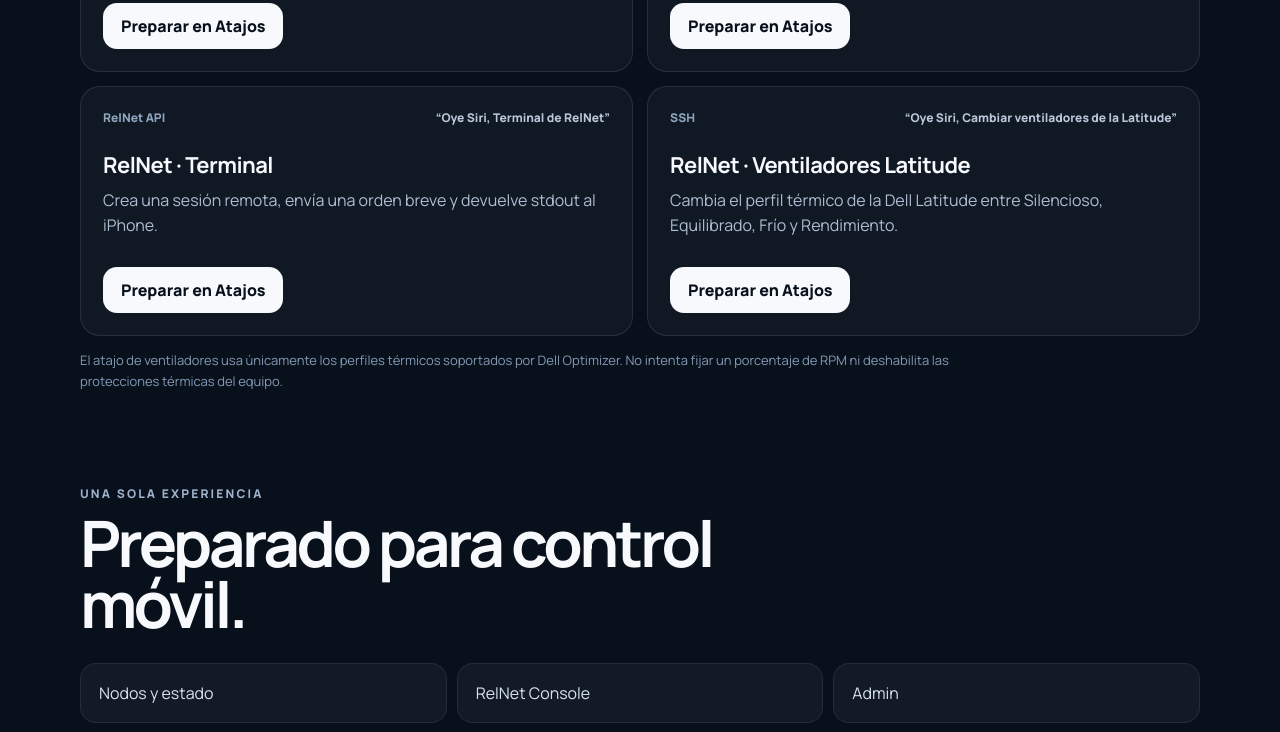
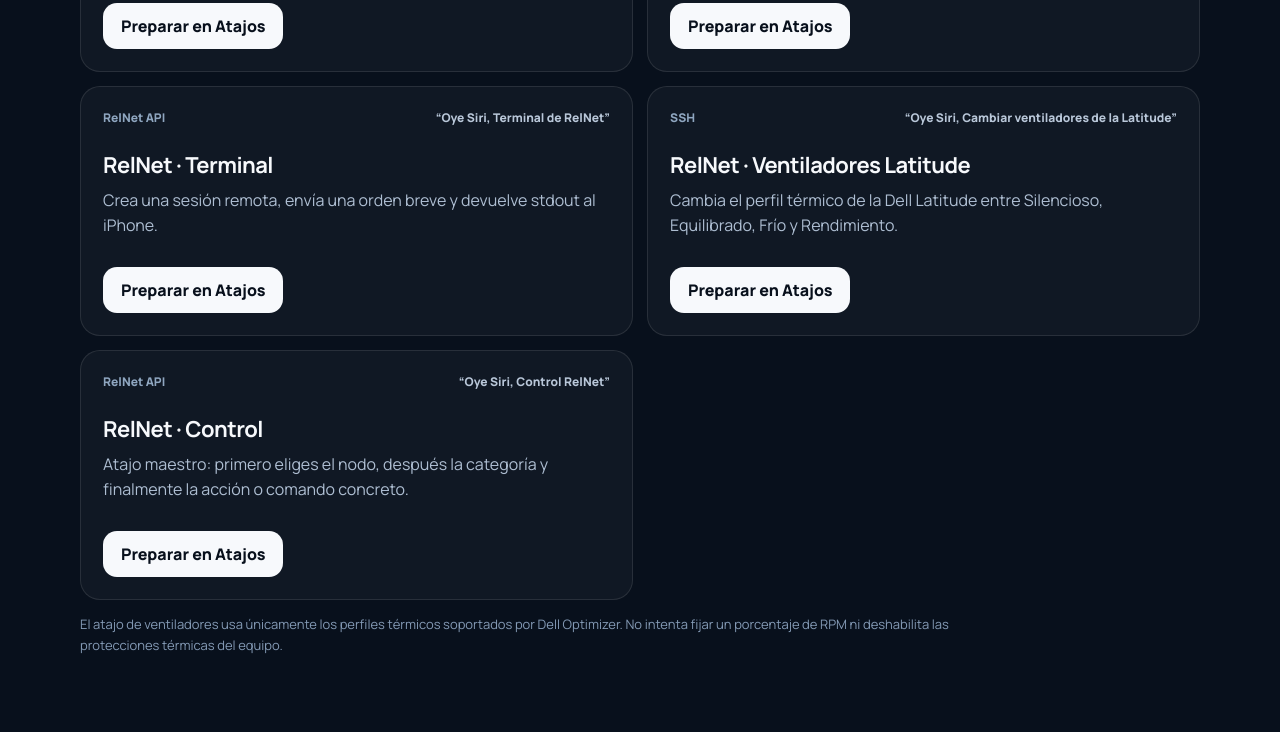
Before and after one commit to ricardomartinez-xcode/Landing, a Next.js app: page /install in a window 1280 px wide. Shown: the part 2079-2811 px from the top of the page. Built offline with nearby package versions, Linux system fonts and the light colour scheme.

Commit message:
feat: add master RelNet control shortcut

```diff
--- a/app/install/InstallExperience.tsx
+++ b/app/install/InstallExperience.tsx
@@ -25,6 +25,7 @@ const shortcutImportUrls: Record<string, string | undefined> = {
   continue: process.env.NEXT_PUBLIC_SHORTCUT_RELNET_CONTINUE,
   terminal: process.env.NEXT_PUBLIC_SHORTCUT_RELNET_TERMINAL,
   fans: process.env.NEXT_PUBLIC_SHORTCUT_RELNET_FANS,
+  control: process.env.NEXT_PUBLIC_SHORTCUT_RELNET_CONTROL,
 };
 
 const SHORTCUTS: ShortcutItem[] = [
@@ -81,6 +82,15 @@ const SHORTCUTS: ShortcutItem[] = [
     siri: 'Cambiar ventiladores de la Latitude',
     importUrl: shortcutImportUrls.fans,
     recipe: `RelNet · Ventiladores Latitude\nUsar la acción “Ejecutar script por SSH” contra la Latitude.\nHost actual: 100.102.231.18, puerto 2222.\nMenú:\n• Silencioso -> Quiet\n• Equilibrado -> Optimized\n• Frío -> Cool\n• Rendimiento -> Ultra\nComando: & 'C:\\Program Files\\Dell\\DellOptimizer\\do-cli.exe' /configure -name=SystemPowerConfiguration.ThermalMode -value=[PERFIL]\nDespués consultar: do-cli.exe /get -name=SystemPowerConfiguration.ThermalMode y mostrar el resultado.`,
+  },
+  {
+    id: 'control',
+    name: 'RelNet · Control',
+    description: 'Atajo maestro: primero eliges el nodo, después la categoría y finalmente la acción o comando concreto.',
+    transport: 'RelNet API',
+    siri: 'Control RelNet',
+    importUrl: shortcutImportUrls.control,
+    recipe: `RelNet · Control\n1. POST /v1/relnet/query con operation=nodes.\n2. Filtrar nodos activos y mostrar “Elegir de la lista”.\n3. Según capabilities del nodo, mostrar categorías disponibles: Sistema, Métricas, Servicios, Navegador, Escritorio, Archivos/RelDrop, Terminal y Energía/Térmico.\n4. Mostrar un segundo menú con acciones concretas de la categoría elegida.\n5. Para Terminal, ofrecer comandos predefinidos y una opción “Comando personalizado”.\n6. Ejecutar por POST /v1/relnet/execute usando dispatch o terminal_create/terminal_write según corresponda.\n7. Si la API responde confirmation_required, mostrar la acción exacta y pedir confirmación antes de reenviar con confirmation_token.\n8. Mostrar o leer en voz alta el resultado.\n9. Si el nodo es una Dell Latitude compatible, añadir en Energía/Térmico los perfiles Silencioso, Equilibrado, Frío y Rendimiento.`,
   },
 ];
 
```
Also changed, not shown: public/shortcuts/manifest.json, 1 other file (tests, documents, lock files or other folders).
